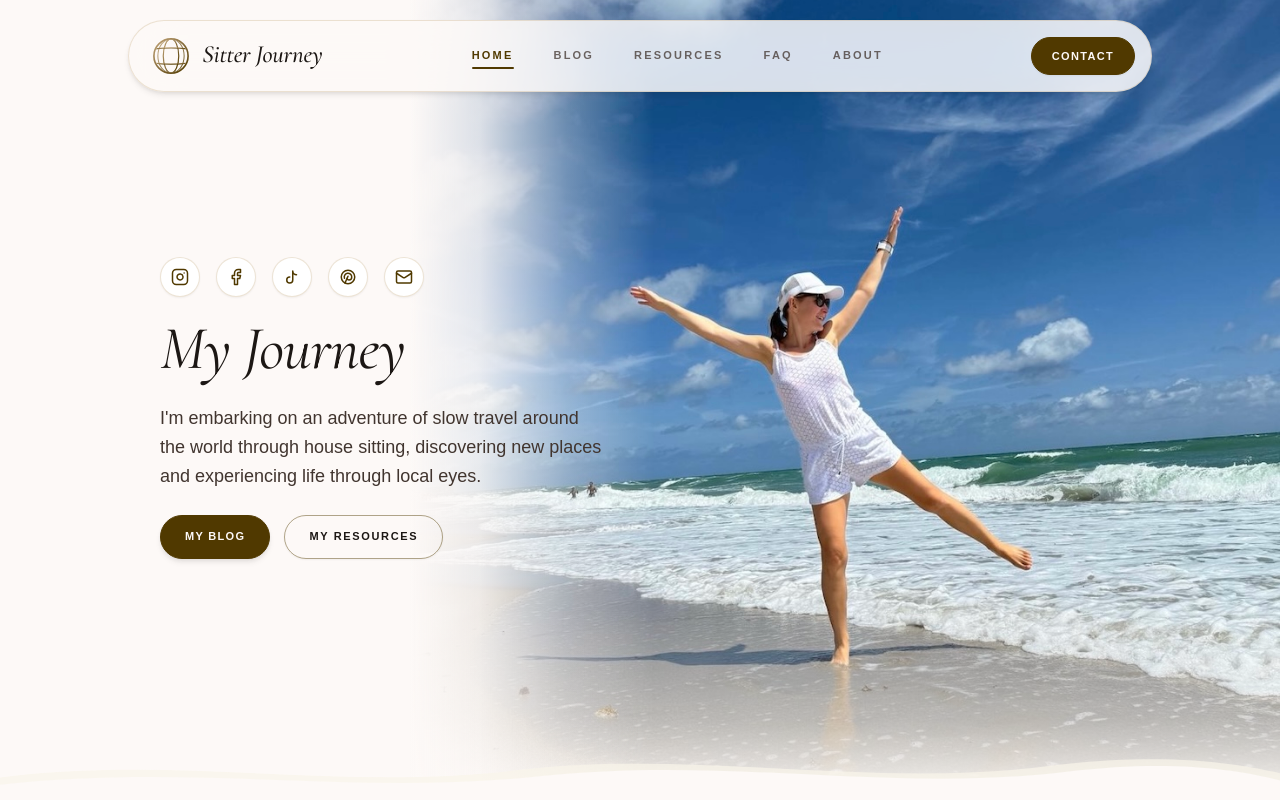
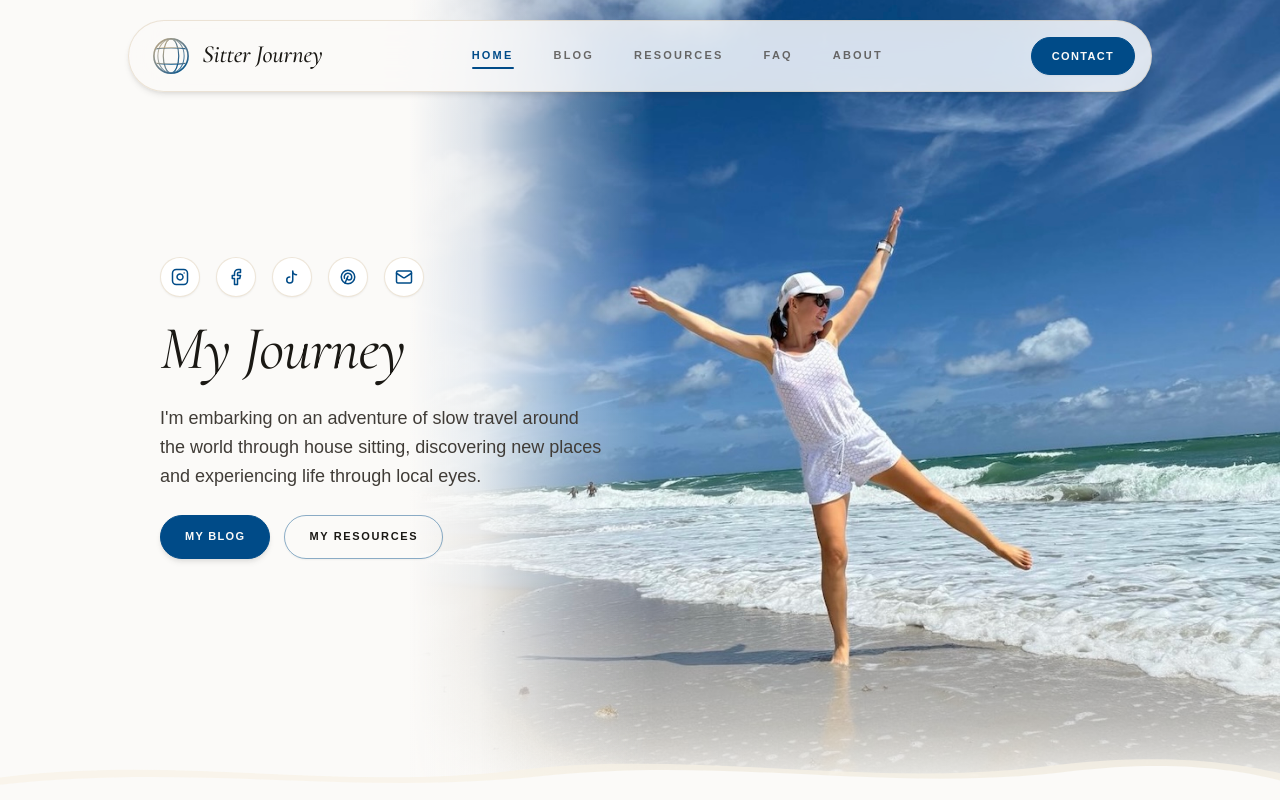
Before and after one commit to yuliapsavinkova/travel, a Next.js app: page / in a window 1280 px wide. Shown: the top 800 px of the page. Built offline with nearby package versions, Linux system fonts and the light colour scheme; a web font is replaced by a local one.

Commit message:
blue theme

```diff
--- a/styles/components/faq.css
+++ b/styles/components/faq.css
@@ -103,10 +103,15 @@
 }
 
 .faq-action-link:hover {
-  background: var(--color-brand-primary);
+  background: var(--color-brand-primary-subtle);
   border-color: var(--color-brand-primary);
-  color: var(--color-text-primary-inverse);
+  color: var(--color-brand-primary);
   transform: translateX(2px);
+}
+
+.faq-action-link:focus-visible {
+  outline: 2px solid var(--color-brand-primary);
+  outline-offset: 2px;
 }
 
 .faq-action-icon {
--- a/styles/components/glass-card.css
+++ b/styles/components/glass-card.css
@@ -11,7 +11,8 @@
   border: 1px solid var(--color-border-subtle);
   border-radius: var(--r-md);
   box-shadow: var(--shadow-card);
-  transition: transform 0.3s cubic-bezier(0.16, 1, 0.3, 1), box-shadow 0.3s cubic-bezier(0.16, 1, 0.3, 1), border-color 0.3s cubic-bezier(0.16, 1, 0.3, 1);
+  transition: transform 0.3s cubic-bezier(0.16, 1, 0.3, 1), box-shadow 0.3s
+    cubic-bezier(0.16, 1, 0.3, 1), border-color 0.3s cubic-bezier(0.16, 1, 0.3, 1);
   height: 100%;
   width: 100%;
   display: flex;
@@ -173,7 +174,7 @@
 }
 
 .subtle-referral-link:hover {
-  color: var(--color-brand-secondary);
+  color: var(--color-brand-primary-hover);
   transform: translateX(2px);
 }
 
--- a/styles/components/home.css
+++ b/styles/components/home.css
@@ -88,7 +88,7 @@
 }
 
 .card-wrapper:hover .home-pillar-action {
-  color: var(--color-brand-secondary);
+  color: var(--color-brand-primary-hover);
   transform: translateX(3px);
 }
 
--- a/styles/components/section-divider.css
+++ b/styles/components/section-divider.css
@@ -5,7 +5,7 @@
 
 .section-divider {
   --wave-h: clamp(32px, 4.5vw, 64px);
-  --divider-back: color-mix(in srgb, var(--pram-gold-500) 14%, var(--color-bg-primary));
+  --divider-back: color-mix(in srgb, var(--color-brand-secondary) 16%, var(--color-bg-primary));
   --divider-front: var(--color-bg-primary);
 
   position: relative;
@@ -33,7 +33,7 @@
 
 /* Pull upward onto the bottom edge of the preceding sibling */
 .section-divider--above {
-  --divider-back: color-mix(in srgb, var(--pram-gold-100) 75%, var(--pram-white));
+  --divider-back: color-mix(in srgb, var(--color-brand-cream) 80%, var(--pram-white));
   --divider-front: var(--color-bg-primary);
   margin-top: calc(var(--wave-h) * -1);
   z-index: 3;
@@ -42,7 +42,7 @@
 /* Flip and pull downward onto the top edge of the following sibling */
 .section-divider--below {
   --wave-h: clamp(30px, 4.5vw, 62px);
-  --divider-back: color-mix(in srgb, var(--pram-gold-100) 75%, var(--pram-white));
+  --divider-back: color-mix(in srgb, var(--color-brand-cream) 80%, var(--pram-white));
   --divider-front: var(--color-bg-secondary);
   margin-bottom: calc(var(--wave-h) * -1);
   z-index: 2;
--- a/styles/core/prose.css
+++ b/styles/core/prose.css
@@ -12,7 +12,10 @@
 }
 
 /* Unified Link Styling - Applies to inline body text links only */
-.prose-content a:not([class*="btn"]):not([class*="nav-link"]):not(.subtle-referral-link):not(.stretched-link) {
+.prose-content
+  a:not([class*="btn"]):not([class*="nav-link"]):not(.subtle-referral-link):not(
+    .stretched-link
+  ):not(.faq-action-link) {
   color: var(--color-brand-primary);
   text-decoration: underline;
   text-underline-offset: 4px;
@@ -23,9 +26,12 @@
   transition: opacity var(--t-fast);
 }
 
-.prose-content a:not([class*="btn"]):not([class*="nav-link"]):not(.subtle-referral-link):not(.stretched-link):hover {
-  opacity: 0.8;
-  color: var(--color-brand-secondary);
+.prose-content
+  a:not([class*="btn"]):not([class*="nav-link"]):not(.subtle-referral-link):not(
+    .stretched-link
+  ):not(.faq-action-link):hover {
+  opacity: 0.9;
+  color: var(--color-brand-primary-hover);
 }
 
 /* Explicitly reset non-editorial action links inside prose */
@@ -39,6 +45,7 @@
 .prose-content .secondary-btn,
 .prose-content .btn-return,
 .prose-content .nav-link-item,
+.prose-content .faq-action-link,
 .prose-content .article-navigation a {
   text-decoration: none !important;
   font-style: normal !important;
--- a/styles/core/variables.css
+++ b/styles/core/variables.css
@@ -3,20 +3,20 @@
      1. BASE PALETTE (OKLCH: Lightness %, Chroma, Hue)
      ========================================================================== */
   --pram-white: oklch(100% 0 0); /* Pure White */
-  --pram-gray-100: oklch(96% 0.005 50); /* Clean Neutral Gray Placeholder */
-  --pram-gray-925: oklch(21% 0.01 50); /* Deep Charcoal */
-  --pram-gray-600: oklch(34% 0.02 50); /* High-contrast Medium Gray (>6.5:1 on light) */
-  --pram-gray-050: oklch(98.5% 0.005 50); /* Soft Off-white / Light Alabaster */
+  --pram-gray-100: oklch(95.8% 0.005 80); /* Soft Limestone Placeholder */
+  --pram-gray-925: oklch(21% 0.008 75); /* Deep Ink Charcoal */
+  --pram-gray-600: oklch(36% 0.01 75); /* High-contrast Slate Charcoal (>7.5:1 on light) */
+  --pram-gray-050: oklch(98.5% 0.003 80); /* Warm Sunlit Alabaster */
 
-  --pram-gold-100: oklch(96% 0.02 85); /* Warm Champagne Cream Surface */
-  --pram-gold-500: oklch(74% 0.07 78); /* Soft Warm Gold */
-  --pram-gold-700: oklch(36% 0.08 85); /* Deep Antique Gold (WCAG AAA High Contrast) */
+  --pram-ocean-700: oklch(40% 0.13 245); /* Deep Atlantic Blue (Primary, WCAG AAA) */
+  --pram-sand-100: oklch(95.5% 0.02 84); /* Pale Coastal Sand Surface */
+  --pram-sand-500: oklch(76% 0.065 80); /* Warm Sunlit Sand (Secondary) */
 
   --pram-green-600: oklch(48% 0.14 150); /* Forest Green */
   --pram-green-400: oklch(80% 0.18 140); /* Vibrant Accent Green */
   --pram-amber-600: oklch(45% 0.15 65); /* Warning Amber (High Contrast) */
   --pram-red-600: oklch(52% 0.22 25); /* Error Red */
-  --pram-blue-500: oklch(58% 0.19 250); /* Info Blue */
+  --pram-blue-500: oklch(55% 0.18 252); /* Info Blue */
 
   /* ==========================================================================
      2. ALPHA SCALE
@@ -40,9 +40,10 @@
      3. SEMANTIC TOKENS
      ========================================================================== */
   /* Brand */
-  --color-brand-primary: var(--pram-gold-700);
-  --color-brand-secondary: var(--pram-gold-500);
-  --color-brand-cream: var(--pram-gold-100);
+  --color-brand-primary: var(--pram-ocean-700);
+  --color-brand-primary-hover: color-mix(in srgb, var(--color-brand-primary) 82%, var(--pram-white));
+  --color-brand-secondary: var(--pram-sand-500);
+  --color-brand-cream: var(--pram-sand-100);
 
   --color-brand-primary-subtle: color-mix(
     in srgb,
@@ -108,11 +109,11 @@
   );
 
   /* Borders */
-  --color-border-primary: color-mix(in srgb, var(--pram-gold-500) var(--alpha-30), transparent);
-  --color-border-soft: color-mix(in srgb, var(--pram-gold-500) var(--alpha-12), transparent);
-  --color-border-bold: color-mix(in srgb, var(--pram-gold-700) var(--alpha-45), transparent);
+  --color-border-primary: color-mix(in srgb, var(--pram-sand-500) var(--alpha-30), transparent);
+  --color-border-soft: color-mix(in srgb, var(--pram-sand-500) var(--alpha-12), transparent);
+  --color-border-bold: color-mix(in srgb, var(--pram-ocean-700) var(--alpha-45), transparent);
   --color-border-subtle: color-mix(in srgb, var(--pram-gray-925) var(--alpha-08), transparent);
-  --color-border-inverse-soft: color-mix(in srgb, var(--pram-gold-500) var(--alpha-20), transparent);
+  --color-border-inverse-soft: color-mix(in srgb, var(--pram-sand-500) var(--alpha-20), transparent);
   --color-border-card-hover: color-mix(
     in srgb,
     var(--color-brand-primary) 35%,
@@ -140,19 +141,26 @@
   /* Sticky Reader Floating Offer Bar */
   --color-sticky-bg: color-mix(in srgb, var(--pram-gray-925) var(--alpha-90), transparent);
   --color-sticky-bg-hover: color-mix(in srgb, var(--pram-gray-925) var(--alpha-95), transparent);
-  --color-sticky-border: color-mix(in srgb, var(--pram-gold-500) var(--alpha-25), transparent);
-  --color-sticky-border-hover: color-mix(in srgb, var(--pram-gold-500) var(--alpha-45), transparent);
+  --color-sticky-border: color-mix(in srgb, var(--pram-sand-500) var(--alpha-25), transparent);
+  --color-sticky-border-hover: color-mix(in srgb, var(--pram-sand-500) var(--alpha-45), transparent);
   --color-sticky-text: var(--color-text-primary-inverse);
   --color-sticky-text-hover: var(--pram-white);
-  --color-sticky-badge-bg: color-mix(in srgb, var(--pram-gold-500) var(--alpha-12), transparent);
-  --color-sticky-badge-bg-hover: color-mix(in srgb, var(--pram-gold-500) var(--alpha-25), transparent);
-  --color-sticky-badge-border: color-mix(in srgb, var(--pram-gold-500) var(--alpha-25), transparent);
-  --color-sticky-badge-border-hover: color-mix(in srgb, var(--pram-gold-500) var(--alpha-45), transparent);
+  --color-sticky-badge-bg: color-mix(in srgb, var(--pram-sand-500) var(--alpha-12), transparent);
+  --color-sticky-badge-bg-hover: color-mix(
+    in srgb,
+    var(--pram-sand-500) var(--alpha-25),
+    transparent
+  );
+  --color-sticky-badge-border: color-mix(in srgb, var(--pram-sand-500) var(--alpha-25), transparent);
+  --color-sticky-badge-border-hover: color-mix(
+    in srgb,
+    var(--pram-sand-500) var(--alpha-45),
+    transparent
+  );
   --color-sticky-icon: var(--color-brand-secondary);
   --color-sticky-icon-hover: var(--color-brand-cream);
   --color-sticky-highlight: color-mix(in srgb, var(--pram-white) var(--alpha-12), transparent);
-  --color-sticky-glow: color-mix(in srgb, var(--pram-gold-500) var(--alpha-20), transparent);
-
+  --color-sticky-glow: color-mix(in srgb, var(--pram-sand-500) var(--alpha-20), transparent);
 
   /* Status */
   --color-status-success: var(--pram-green-600);
@@ -252,7 +260,6 @@
   --h-cta-badge: 1.625rem; /* 26px */
   --h-cta-badge-mobile: 1.5rem; /* 24px */
 
-
   --img-base-opacity: 0.95;
 
   /* Spacing Scale (Base unit 4px) */
@@ -300,7 +307,7 @@
   --z-portal: 1200;
 
   /* Gradients */
-  --g-champagne: linear-gradient(135deg, var(--color-brand-primary) 0%, var(--pram-gold-500) 100%);
+  --g-champagne: linear-gradient(135deg, var(--color-brand-primary) 0%, var(--pram-sand-500) 100%);
   --g-hero-veil: linear-gradient(
     to bottom,
     color-mix(in srgb, var(--pram-gray-925) 75%, transparent) 0%,
@@ -312,5 +319,5 @@
     transparent 0%,
     color-mix(in srgb, var(--pram-gray-925) 85%, transparent) 100%
   );
-  --g-gold-btn: linear-gradient(135deg, var(--color-brand-primary) 0%, var(--pram-gold-500) 100%);
+  --g-gold-btn: linear-gradient(135deg, var(--color-brand-primary) 0%, var(--pram-sand-500) 100%);
 }
```
